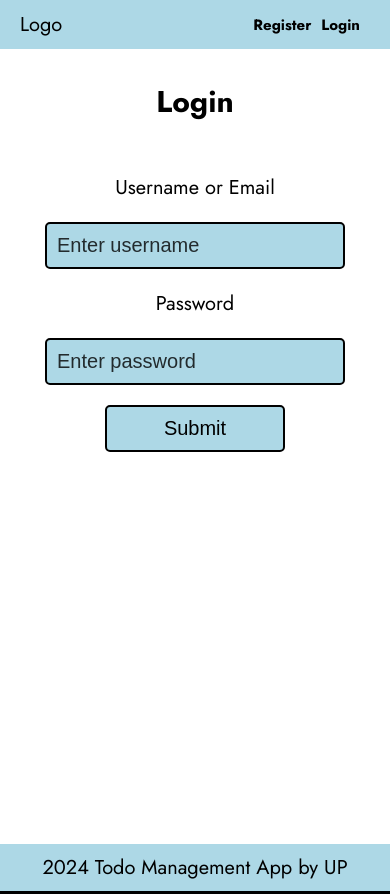
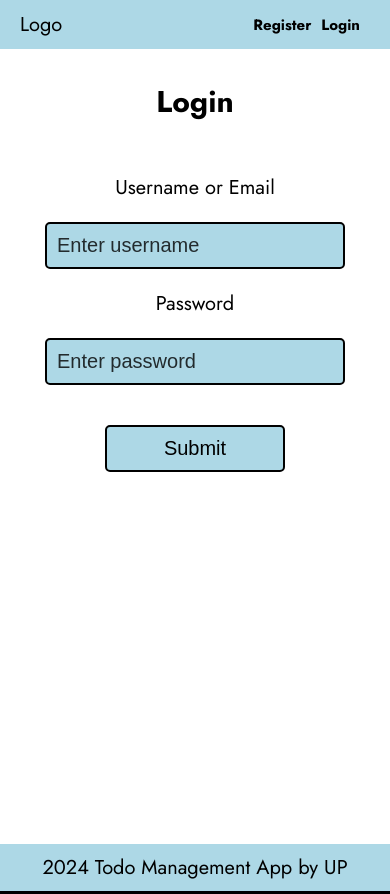
Before and after one commit to mladen081/todo-ui, a React (Vite) app: page / in a window 390 px wide. Built offline with nearby package versions, Linux system fonts and the light colour scheme.

Commit message:
020 style change II

```diff
--- a/src/App.css
+++ b/src/App.css
@@ -1,5 +1,5 @@
 .container {
   background-color: white;
-  padding: 10rem 0;
+  padding: 10rem 20rem;
   min-height: 100vh;
 }
--- a/src/components/ListTodoComponent.css
+++ b/src/components/ListTodoComponent.css
@@ -10,7 +10,7 @@
 @media (max-width: 991px) {
   .container {
     background-color: white;
-    padding: 9rem 0;
+    padding: 9rem 9rem;
   }
 
   .item {
@@ -21,7 +21,7 @@
 @media (max-width: 767px) {
   .container {
     background-color: white;
-    padding: 8rem 0;
+    padding: 8rem 1rem;
   }
 
   .item {
--- a/src/index.css
+++ b/src/index.css
@@ -60,6 +60,7 @@ h2 {
 }
 
 button {
+  margin-top: 2rem;
   font-size: 2rem;
   padding: 1rem 2rem;
   border: 2px solid #000;
```
